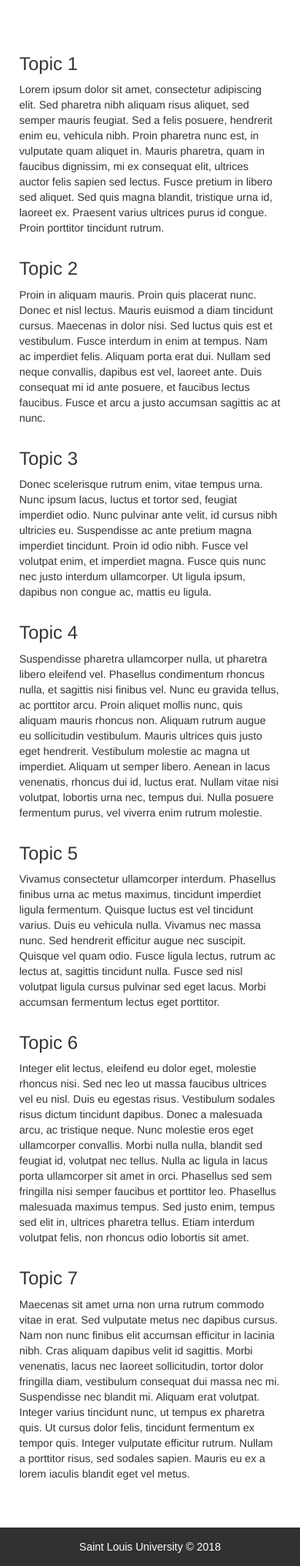
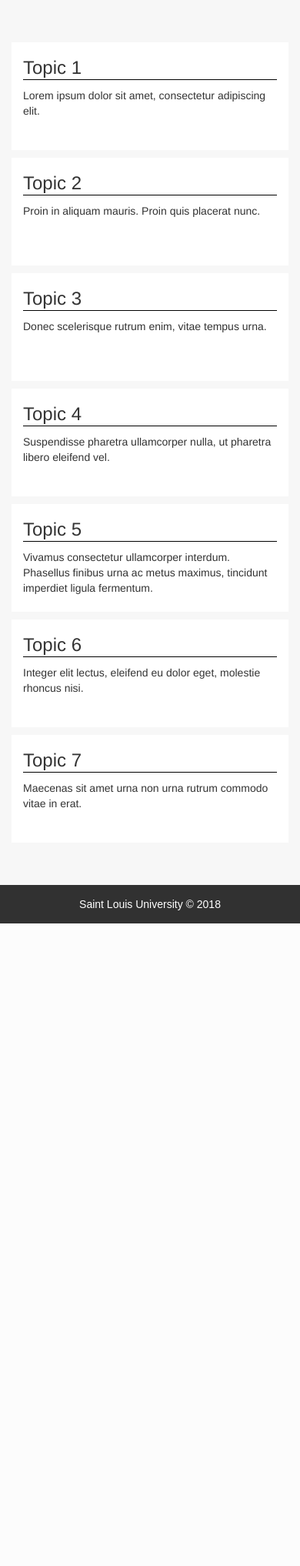
Before and after one commit to CarvillePanawan/Rizal-Huling-Kabanata, a PHP site: page / in a window 390 px wide. Shown: the part 50-2085 px from the top of the page at 77% size. After the commit the page ends 1250 px from the top, so only its background shows below. Run offline with PHP 8.4, Linux system fonts and the light colour scheme; some web fonts are replaced.

Commit message:
Added responsivens to custom CSS.

```diff
--- a/Website/index.html
+++ b/Website/index.html
@@ -32,37 +32,37 @@
 		<div class="body">
 			<div class="container">
 			<div class="row equal">
-				<div class="col-sm-8 custom-col">
+				<div class="col-md-8 custom-col">
 				<h3>Topic 1</h3>
-					<p>Lorem ipsum dolor sit amet, consectetur adipiscing elit. Sed pharetra nibh aliquam risus aliquet, sed semper mauris feugiat. Sed a felis posuere, hendrerit enim eu, vehicula nibh. Proin pharetra nunc est, in vulputate quam aliquet in. Mauris pharetra, quam in faucibus dignissim, mi ex consequat elit, ultrices auctor felis sapien sed lectus. Fusce pretium in libero sed aliquet. Sed quis magna blandit, tristique urna id, laoreet ex. Praesent varius ultrices purus id congue. Proin porttitor tincidunt rutrum.</p>
+					<p>Lorem ipsum dolor sit amet, consectetur adipiscing elit.  </p>
 				</div>
-				<div class="col-sm-4 custom-col">
+				<div class="col-md-4 custom-col">
 				<h3>Topic 2</h3>
-					<p>Proin in aliquam mauris. Proin quis placerat nunc. Donec et nisl lectus. Mauris euismod a diam tincidunt cursus. Maecenas in dolor nisi. Sed luctus quis est et vestibulum. Fusce interdum in enim at tempus. Nam ac imperdiet felis. Aliquam porta erat dui. Nullam sed neque convallis, dapibus est vel, laoreet ante. Duis consequat mi id ante posuere, et faucibus lectus faucibus. Fusce et arcu a justo accumsan sagittis ac at nunc.</p>
+					<p>Proin in aliquam mauris. Proin quis placerat nunc.</p>
 				</div>
 			</div>
 			<div class="row equal">
-				<div class="col-sm-3 custom-col">
+				<div class="col-md-3 custom-col">
 				<h3>Topic 3</h3>
-					<p>Donec scelerisque rutrum enim, vitae tempus urna. Nunc ipsum lacus, luctus et tortor sed, feugiat imperdiet odio. Nunc pulvinar ante velit, id cursus nibh ultricies eu. Suspendisse ac ante pretium magna imperdiet tincidunt. Proin id odio nibh. Fusce vel volutpat enim, et imperdiet magna. Fusce quis nunc nec justo interdum ullamcorper. Ut ligula ipsum, dapibus non congue ac, mattis eu ligula.</p>
+					<p>Donec scelerisque rutrum enim, vitae tempus urna. </p>
 				</div>
-				<div class="col-sm-6 custom-col">
+				<div class="col-md-6 custom-col">
 				<h3>Topic 4</h3>
-					<p>Suspendisse pharetra ullamcorper nulla, ut pharetra libero eleifend vel. Phasellus condimentum rhoncus nulla, et sagittis nisi finibus vel. Nunc eu gravida tellus, ac porttitor arcu. Proin aliquet mollis nunc, quis aliquam mauris rhoncus non. Aliquam rutrum augue eu sollicitudin vestibulum. Mauris ultrices quis justo eget hendrerit. Vestibulum molestie ac magna ut imperdiet. Aliquam ut semper libero. Aenean in lacus venenatis, rhoncus dui id, luctus erat. Nullam vitae nisi volutpat, lobortis urna nec, tempus dui. Nulla posuere fermentum purus, vel viverra enim rutrum molestie.</p>
+					<p>Suspendisse pharetra ullamcorper nulla, ut pharetra libero eleifend vel.</p>
 				</div>
-				<div class="col-sm-3 custom-col">
+				<div class="col-md-3 custom-col">
 				<h3>Topic 5</h3>
-					<p>Vivamus consectetur ullamcorper interdum. Phasellus finibus urna ac metus maximus, tincidunt imperdiet ligula fermentum. Quisque luctus est vel tincidunt varius. Duis eu vehicula nulla. Vivamus nec massa nunc. Sed hendrerit efficitur augue nec suscipit. Quisque vel quam odio. Fusce ligula lectus, rutrum ac lectus at, sagittis tincidunt nulla. Fusce sed nisl volutpat ligula cursus pulvinar sed eget lacus. Morbi accumsan fermentum lectus eget porttitor.</p>
+					<p>Vivamus consectetur ullamcorper interdum. Phasellus finibus urna ac metus maximus, tincidunt imperdiet ligula fermentum. </p>
 				</div>
 			</div>
 			<div class="row equal">
-				<div class="col-sm-4 custom-col">
+				<div class="col-md-4 custom-col">
 				<h3>Topic 6</h3>
-					<p>Integer elit lectus, eleifend eu dolor eget, molestie rhoncus nisi. Sed nec leo ut massa faucibus ultrices vel eu nisl. Duis eu egestas risus. Vestibulum sodales risus dictum tincidunt dapibus. Donec a malesuada arcu, ac tristique neque. Nunc molestie eros eget ullamcorper convallis. Morbi nulla nulla, blandit sed feugiat id, volutpat nec tellus. Nulla ac ligula in lacus porta ullamcorper sit amet in orci. Phasellus sed sem fringilla nisi semper faucibus et porttitor leo. Phasellus malesuada maximus tempus. Sed justo enim, tempus sed elit in, ultrices pharetra tellus. Etiam interdum volutpat felis, non rhoncus odio lobortis sit amet.</p>
+					<p>Integer elit lectus, eleifend eu dolor eget, molestie rhoncus nisi. </p>
 				</div>
-				<div class="col-sm-8 custom-col">
+				<div class="col-md-8 custom-col">
 				<h3>Topic 7</h3>
-					<p>Maecenas sit amet urna non urna rutrum commodo vitae in erat. Sed vulputate metus nec dapibus cursus. Nam non nunc finibus elit accumsan efficitur in lacinia nibh. Cras aliquam dapibus velit id sagittis. Morbi venenatis, lacus nec laoreet sollicitudin, tortor dolor fringilla diam, vestibulum consequat dui massa nec mi. Suspendisse nec blandit mi. Aliquam erat volutpat. Integer varius tincidunt nunc, ut tempus ex pharetra quis. Ut cursus dolor felis, tincidunt fermentum ex tempor quis. Integer vulputate efficitur rutrum. Nullam a porttitor risus, sed sodales sapien. Mauris eu ex a lorem iaculis blandit eget vel metus.</p>
+					<p>Maecenas sit amet urna non urna rutrum commodo vitae in erat. </p>
 				</div>
 			</div>
 		</div>
--- a/Website/style/index.css
+++ b/Website/style/index.css
@@ -1,10 +1,21 @@
 .custom-col {
 	transition: box-shadow 0.2s ease;
+	height: 150px;
+	background-color: #fff;
+	border: 5px solid rgba(0, 0, 0, 0.03);
+}
+
+@media screen and (max-width: 900px) {
+	.custom-col {
+		width: 100% !important;
+	}
 }
 
 .custom-col:hover {
 	cursor: pointer;
 	box-shadow: 0 0 10px 10px rgba(0, 0, 0, 0.5);
+	z-index: 998;
+	border: none;
 }
 
 .equal {
@@ -16,3 +27,8 @@
 .container {
 	padding: 50px 0 50px 0;
 }
+
+h3 {
+	border-bottom: 1px solid #000;
+	padding-bottom: 2px;
+}
--- a/Website/style/skeleton.css
+++ b/Website/style/skeleton.css
@@ -40,9 +40,15 @@
 .nav-a li:hover {
 	cursor: pointer;
 	background-color: rgba(255,255,255, 0.2);
+	color: #fff;
 }
 
 .custom-a {
+	text-decoration: none;
+	color: #fff;
+}
+
+.custom-a:hover {
 	text-decoration: none;
 	color: #fff;
 }
@@ -76,6 +82,7 @@
 
 .body {
 	padding: 50px 10px 50px 10px;
+	background-color: rgba(0, 0, 0, 0.03);
 }
 
 .footer {
```
